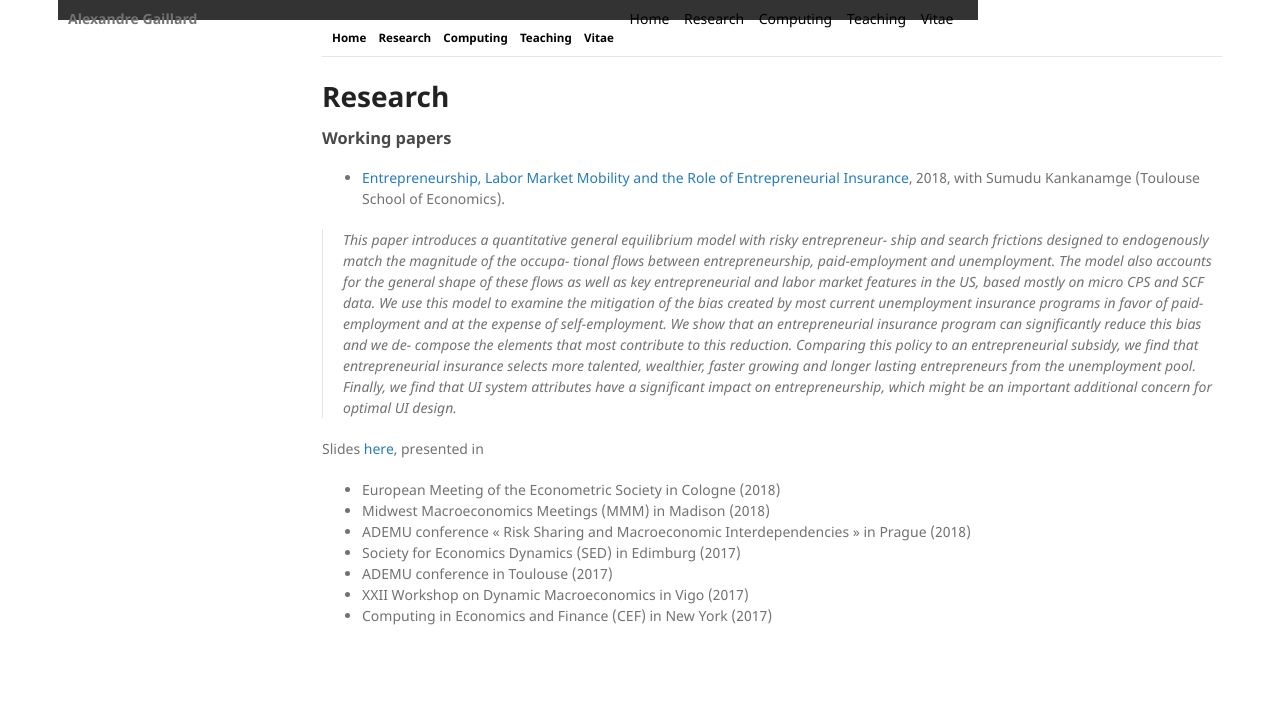
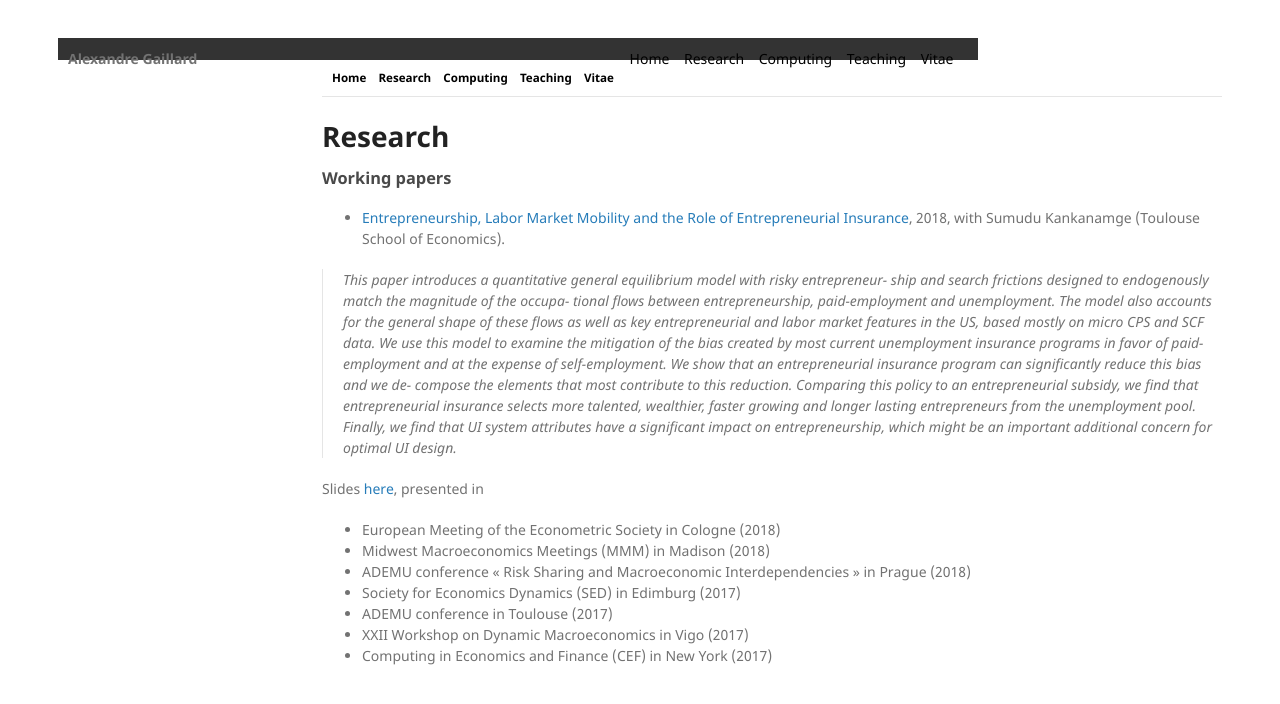
Before and after one commit to AGaillardTSE/AGaillardTSE.github.io, a Jekyll site: the page built from research.md, in a window 1280 px wide. Shown: the top 704 px of the page. Built offline with Jekyll 4.4.1, drawn with Linux system fonts in a browser that asks for light colours; our own code applies the rules of GitHub Pages for plain Markdown files.

Commit message:
Update page.html

```diff
--- a/_layouts/page.html
+++ b/_layouts/page.html
@@ -13,12 +13,12 @@
   </head>
   <body>
   <wrapper>
-<div style="margin-top:-60px; background-color:#333;padding:10px 10px 10px;padding-left:10px;border-bottom:2px solid #333; width=100%;width:900px">
+<div style="margin-top:-20px; background-color:#333;padding:10px 10px 10px;padding-left:10px;border-bottom:2px solid #333; width=100%;width:900px">
 <div style="float:left;"><b>Alexandre Gaillard</b></div>
 <div style="float:right;">
   <a style="color: #000" href="./index.html">Home</a>&nbsp;&nbsp;&nbsp;&nbsp;<a style="color: #000" href="./research.html">Research</a>&nbsp;&nbsp;&nbsp;&nbsp;<a style="color: #000" href="./computing.html">Computing</a>&nbsp;&nbsp;&nbsp;&nbsp;<a style="color: #000" href="./teaching.html">Teaching</a>&nbsp;&nbsp;&nbsp;&nbsp;<a style="color: #000" href="./CV.pdf">Vitae</a>&nbsp;&nbsp;&nbsp;&nbsp;</div>
 </div>
-
+   </div>
       <section2>
 
       {{ content }}
```
